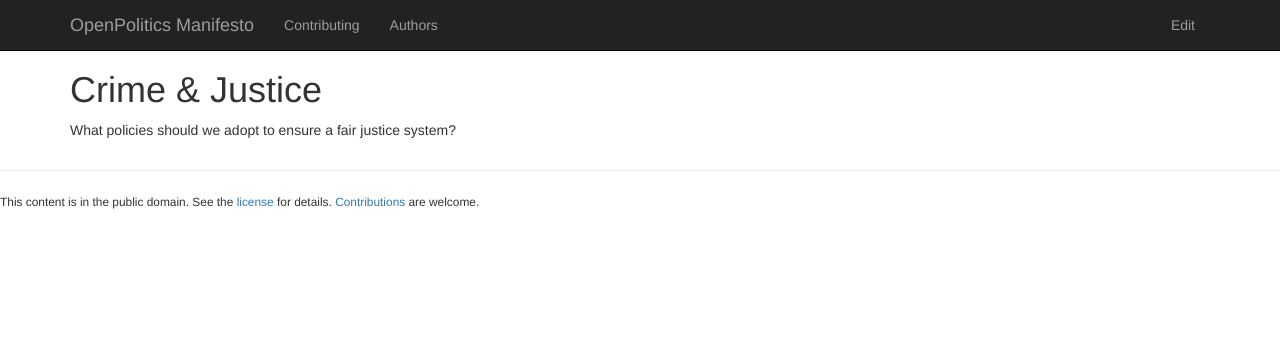
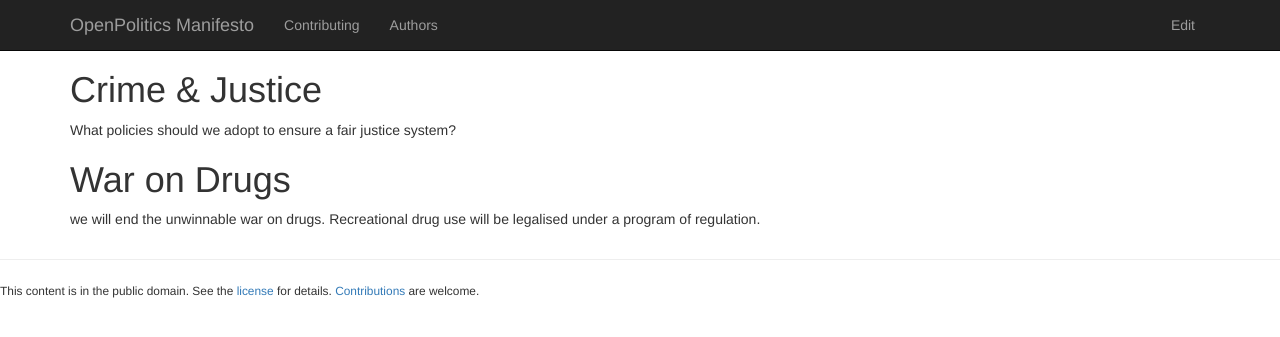
Before and after one commit to openpolitics/manifesto, a Jekyll site: the page built from crime.md, in a window 1280 px wide. Shown: the top 337 px of the page. Built offline with Jekyll 4.4.1, drawn with Linux system fonts in a browser that asks for light colours; nearby versions of some CDN libraries.

Commit message:
Decriminalise drugs...the beginning

```diff
--- a/crime.md
+++ b/crime.md
@@ -5,3 +5,6 @@ published: true
 ---
 
 What policies should we adopt to ensure a fair justice system?
+
+# War on Drugs
+we will end the unwinnable war on drugs. Recreational drug use will be legalised under a program of regulation.
```
